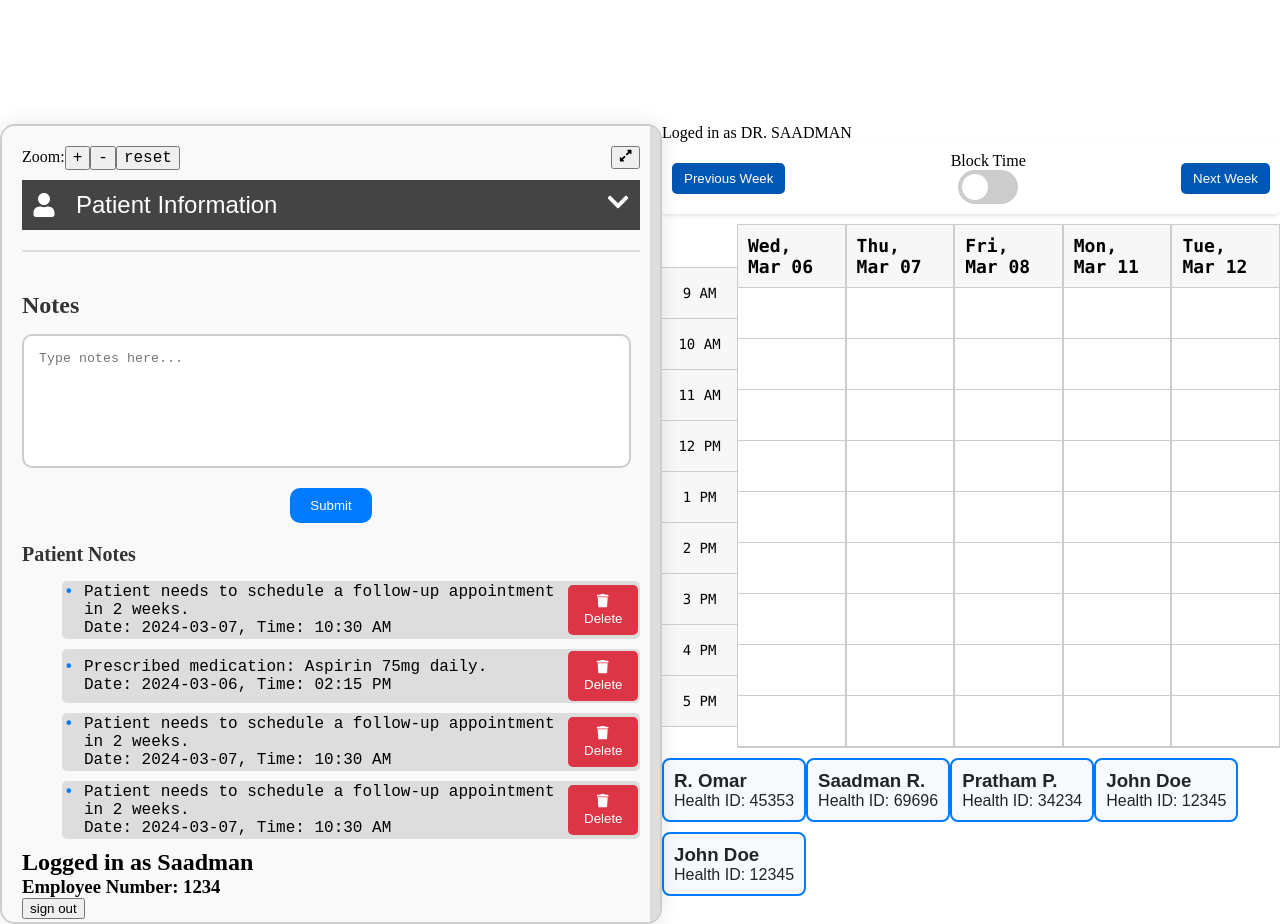
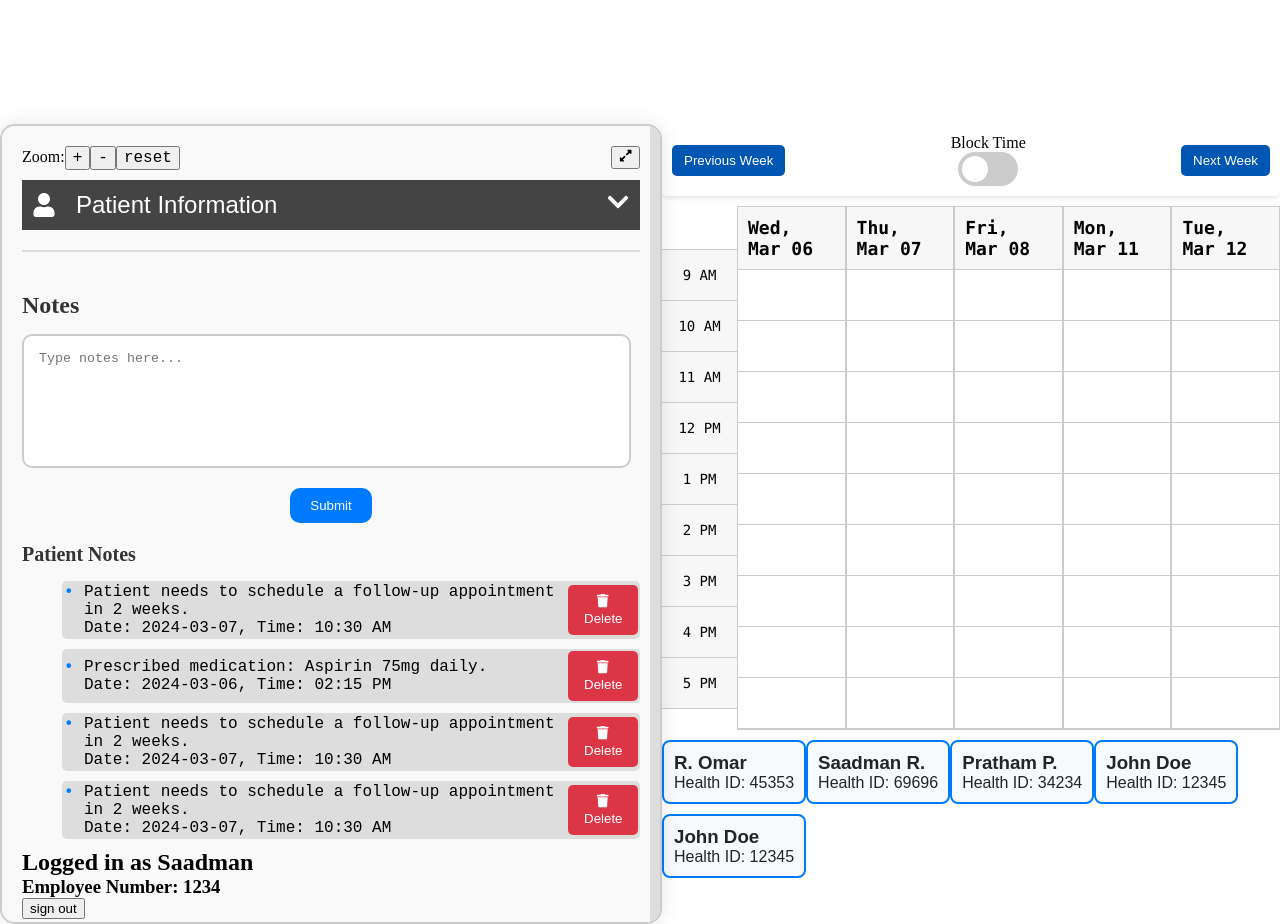
Before and after one commit to raja-omar/MediSync, a React (Vite) app in the folder appointment-management-system/: page / in a window 1280 px wide. Shown: the part 820-1744 px from the top of the page. Built offline with nearby package versions, Linux system fonts and the light colour scheme.

Commit message:
not done

```diff
--- a/appointment-management-system/src/components/DoctorCalendar.jsx
+++ b/appointment-management-system/src/components/DoctorCalendar.jsx
@@ -183,9 +183,6 @@ const Calendar = () => {
   return (
     <>
       <div className="calendar">
-        <div className="log">
-          <p className="log-in-as">Loged in as DR. SAADMAN</p>
-        </div>
         <div className="calendar-header">
           <button onClick={goToPreviousWeek} className="nav-button">
             Previous Week
```
Also changed, not shown: appointment-management-system/src/components/SearchCard.jsx (added, +28 -0 lines).
